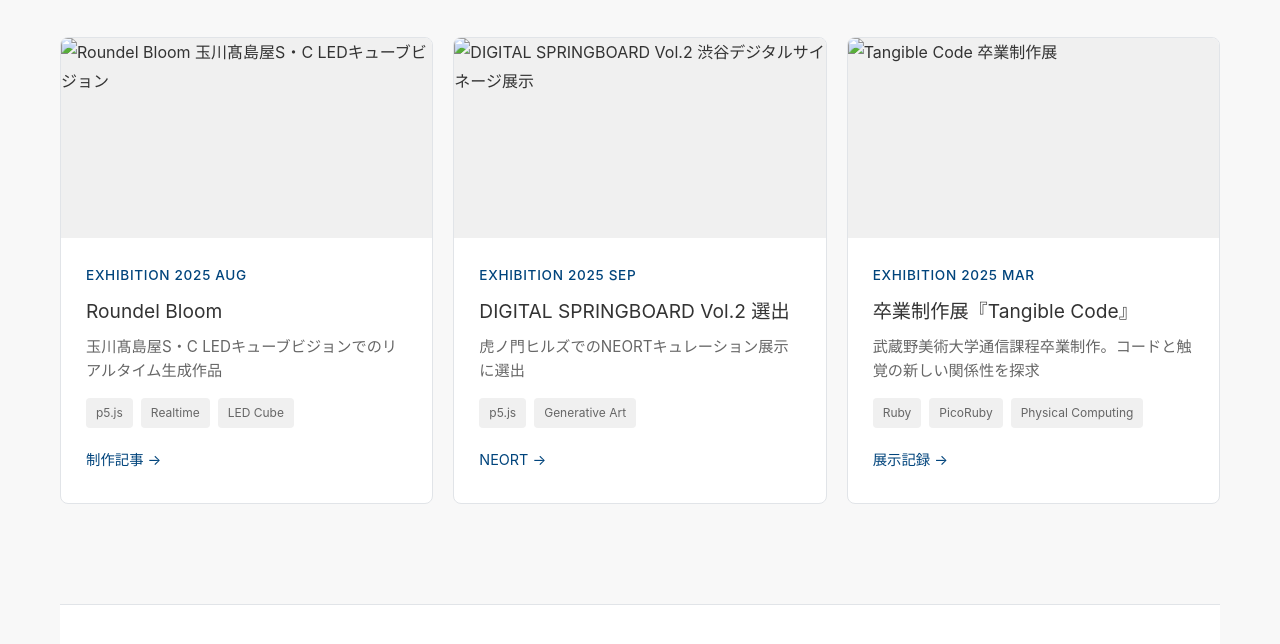
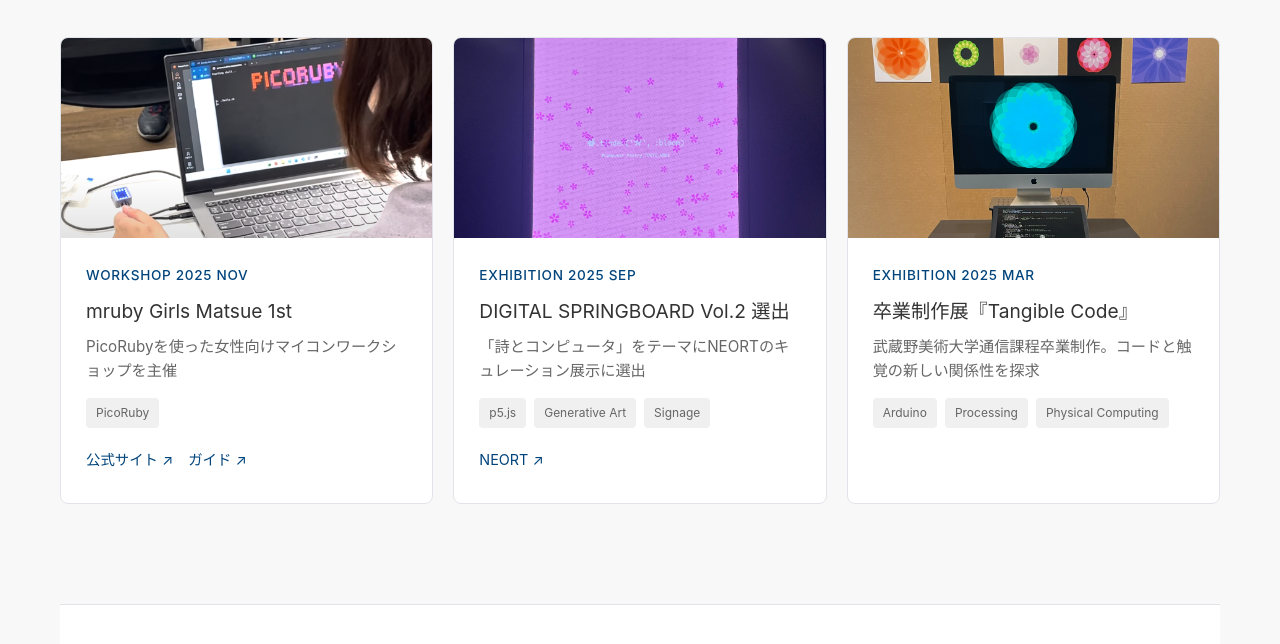
Before and after one commit to ksbmyk/ksbmyk.github.io, a plain HTML site: page index.html in a window 1280 px wide. Shown: the part 714-1358 px from the top of the page. Drawn offline with Linux system fonts and the light colour scheme.

Commit message:
add highlight images

```diff
--- a/index.html
+++ b/index.html
@@ -606,46 +606,46 @@
             <div class="highlight-grid">
                 <div class="highlight-card">
                     <div class="highlight-image">
-                        <img src="assets/works/highlights/roundel-bloom-thumbnail.jpg" alt="Roundel Bloom 玉川髙島屋S・C LEDキューブビジョン">
+                        <img src="assets/works/highlights/mrubygirls_matsue1st.png" alt="mruby Girls Matsue 1st ワークショップ風景">
                     </div>
                     <div class="highlight-content">
-                        <div class="highlight-label">Exhibition 2025 Aug</div>
-                        <div class="highlight-title">Roundel Bloom</div>
+                        <div class="highlight-label">Workshop 2025 Nov</div>
+                        <div class="highlight-title">mruby Girls Matsue 1st</div>
                         <div class="highlight-description">
-                            玉川髙島屋S・C LEDキューブビジョンでのリアルタイム生成作品
+                            PicoRubyを使った女性向けマイコンワークショップを主催
                         </div>
                         <div class="highlight-tech">
-                            <span class="tech-tag">p5.js</span>
-                            <span class="tech-tag">Realtime</span>
-                            <span class="tech-tag">LED Cube</span>
+                            <span class="tech-tag">PicoRuby</span>
                         </div>
                         <div class="highlight-links">
-                            <a href="https://note.com/chobishiba/n/ne502b2137000" target="_blank">制作記事 →</a>
+                            <a href="https://mrubygirls.github.io/events/2025-11-08-matsue_1st" target="_blank">公式サイト ↗</a>
+                            <a href="https://mrubygirls.github.io/guides/esp32/" target="_blank">ガイド ↗</a>
                         </div>
                     </div>
                 </div>
                 <div class="highlight-card">
                     <div class="highlight-image">
-                        <img src="assets/works/highlights/digital-springboard-thumbnail.jpg" alt="DIGITAL SPRINGBOARD Vol.2 渋谷デジタルサイネージ展示">
+                        <img src="assets/works/highlights/spring_has_come.png" alt="DIGITAL SPRINGBOARD Vol.2 虎ノ門ヒルズステーションタワーTOKYO NODEエントランスサイネージ展示">
                     </div>
                     <div class="highlight-content">
                         <div class="highlight-label">Exhibition 2025 Sep</div>
                         <div class="highlight-title">DIGITAL SPRINGBOARD Vol.2 選出</div>
                         <div class="highlight-description">
-                            虎ノ門ヒルズでのNEORTキュレーション展示に選出
+                            「詩とコンピュータ」をテーマにNEORTのキュレーション展示に選出
                         </div>
                         <div class="highlight-tech">
                             <span class="tech-tag">p5.js</span>
                             <span class="tech-tag">Generative Art</span>
+                            <span class="tech-tag">Signage</span>
                         </div>
                         <div class="highlight-links">
-                            <a href="https://neort.io/@chobishiba" target="_blank">NEORT →</a>
+                            <a href="https://neort.io/challenge/d2m1f4mdkg0sehilnig0" target="_blank">NEORT ↗</a>
                         </div>
                     </div>
                 </div>
                 <div class="highlight-card">
                     <div class="highlight-image">
-                        <img src="assets/works/highlights/tangible-code-exhibition.jpg" alt="Tangible Code 卒業制作展">
+                        <img src="assets/works/highlights/tanjible_code.png" alt="Tangible Code 卒業制作展">
                     </div>
                     <div class="highlight-content">
                         <div class="highlight-label">Exhibition 2025 Mar</div>
@@ -654,12 +654,9 @@
                             武蔵野美術大学通信課程卒業制作。コードと触覚の新しい関係性を探求
                         </div>
                         <div class="highlight-tech">
-                            <span class="tech-tag">Ruby</span>
-                            <span class="tech-tag">PicoRuby</span>
+                            <span class="tech-tag">Arduino</span>
+                            <span class="tech-tag">Processing</span>
                             <span class="tech-tag">Physical Computing</span>
-                        </div>
-                        <div class="highlight-links">
-                            <a href="https://twitter.com/chobishiba" target="_blank">展示記録 →</a>
                         </div>
                     </div>
                 </div>
```
Also changed, not shown: assets/works/highlights/mrubygirls_matsue1st.png (added), assets/works/highlights/spring_has_come.png (added), assets/works/highlights/tanjible_code.png (added).
